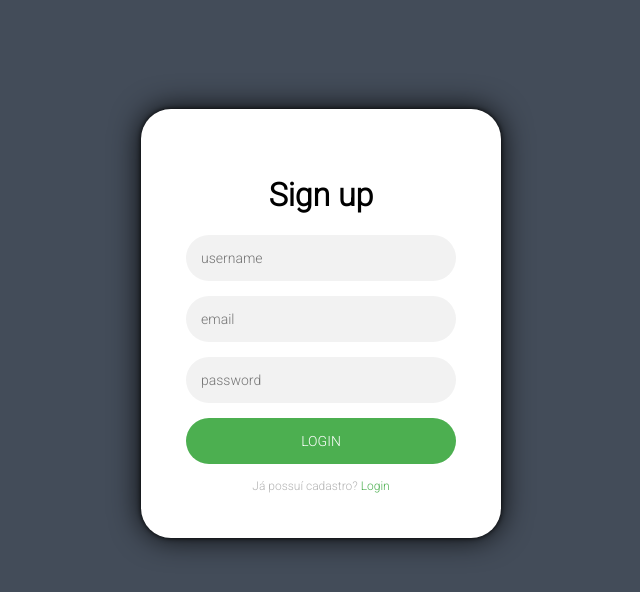
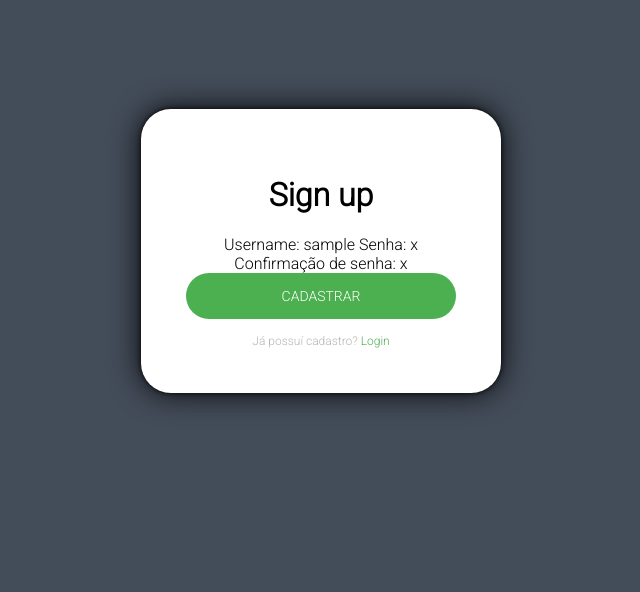
Before and after one commit to BrunoSlamek/e-commerce-django, a Django app: template app/templates/cadastrar_usuario.html in a window 1280 px wide. Shown: the top 592 px of the page, without its empty margins (319-959 px from the left). Run offline with Django 3.2, Linux system fonts and the light colour scheme; the template is opened without the code that fills it: most values are stand-ins (such as "Sample title", 1, 10 or a date in 2020).

Commit message:
correção do login e cadastro

```diff
--- a/app/templates/cadastrar_usuario.html
+++ b/app/templates/cadastrar_usuario.html
@@ -13,13 +13,25 @@
 <body>
     <div class="login-page">
         <div class="form">
-            <form method="GET" class="login-form">
+            <form method="POST" class="login-form">
+                {% csrf_token %}
+
                 <h1 id="sign">Sign up</h1>
-                <input name="campo-nome-usuario" type="text" placeholder="username" />
-                <input name="campo-email" type="email" placeholder="email" />
-                <input name="campo-senha" type="password" placeholder="password" />
-                <button>login</button>
-                <p class="message">Já possuí cadastro? <a href="{% url 'login' %}">Login</a></p>
+
+                {{form_usuario.username.errors}}
+                <label>Username: </label>
+                {{form_usuario.username}}
+
+                {{form_usuario.password1.errors}}
+                <label>Senha: </label>
+                {{form_usuario.password1}}
+
+                {{form_usuario.password2.errors}}
+                <label>Confirmação de senha: </label>
+                {{form_usuario.password2}}
+
+                <button>Cadastrar</button>
+                <p class="message">Já possuí cadastro? <a href="{% url 'login_usuario' %}">Login</a></p>
             </form>
         </div>
     </div>
--- a/app/urls.py
+++ b/app/urls.py
@@ -3,6 +3,6 @@
 
 urlpatterns = [
     path('', views.index, name='index'),
-    path('login', views.login, name='login'),
+    path('login', views.login_usuario, name='login_usuario'),
     path('cadastrar', views.cadastrar_usuario, name='cadastrar_usuario'),
 ]
```
Also changed, not shown: app/templates/index.html (+8 -0 lines), app/templates/login.html (+13 -3 lines), app/views.py (+17 -5 lines), db.sqlite3.
